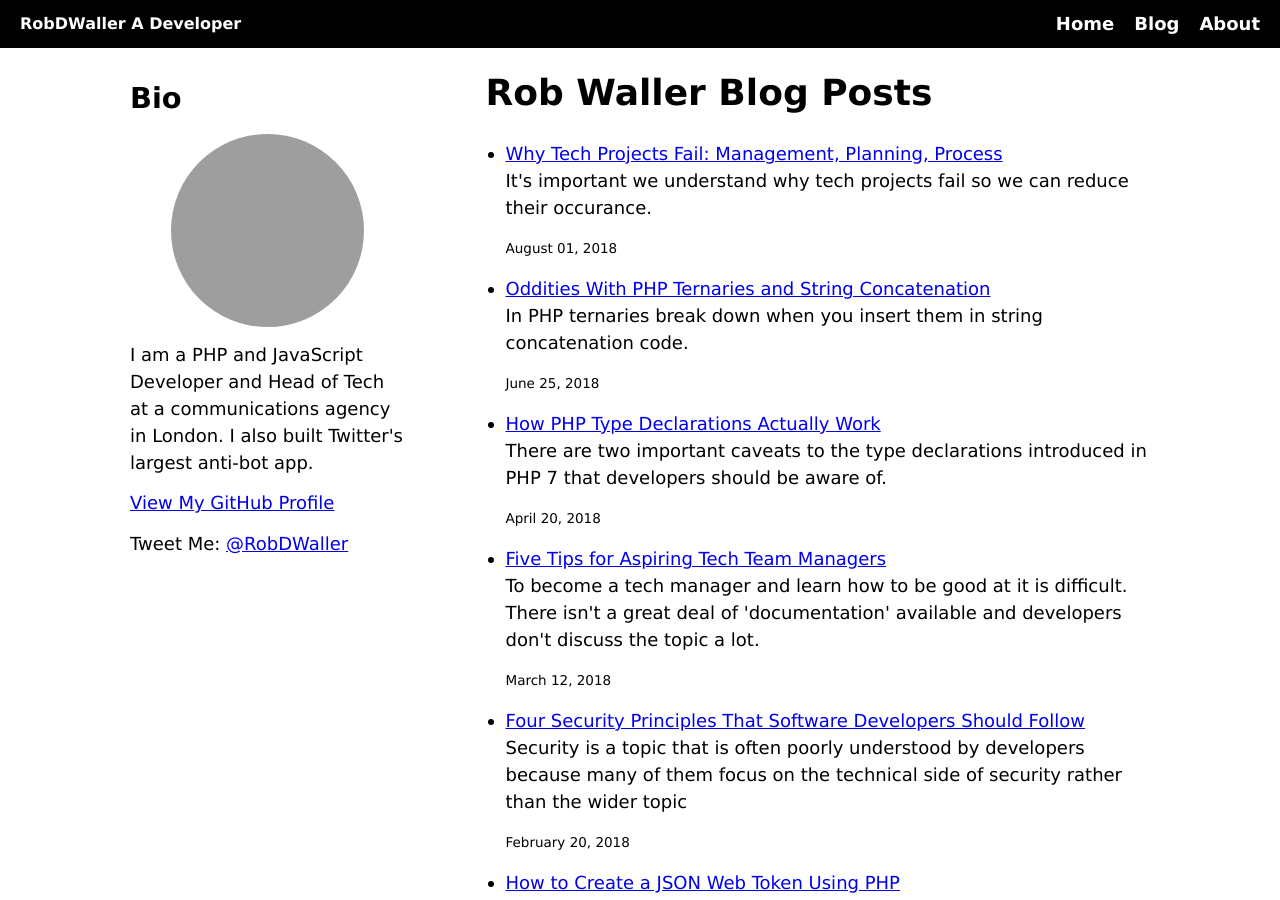
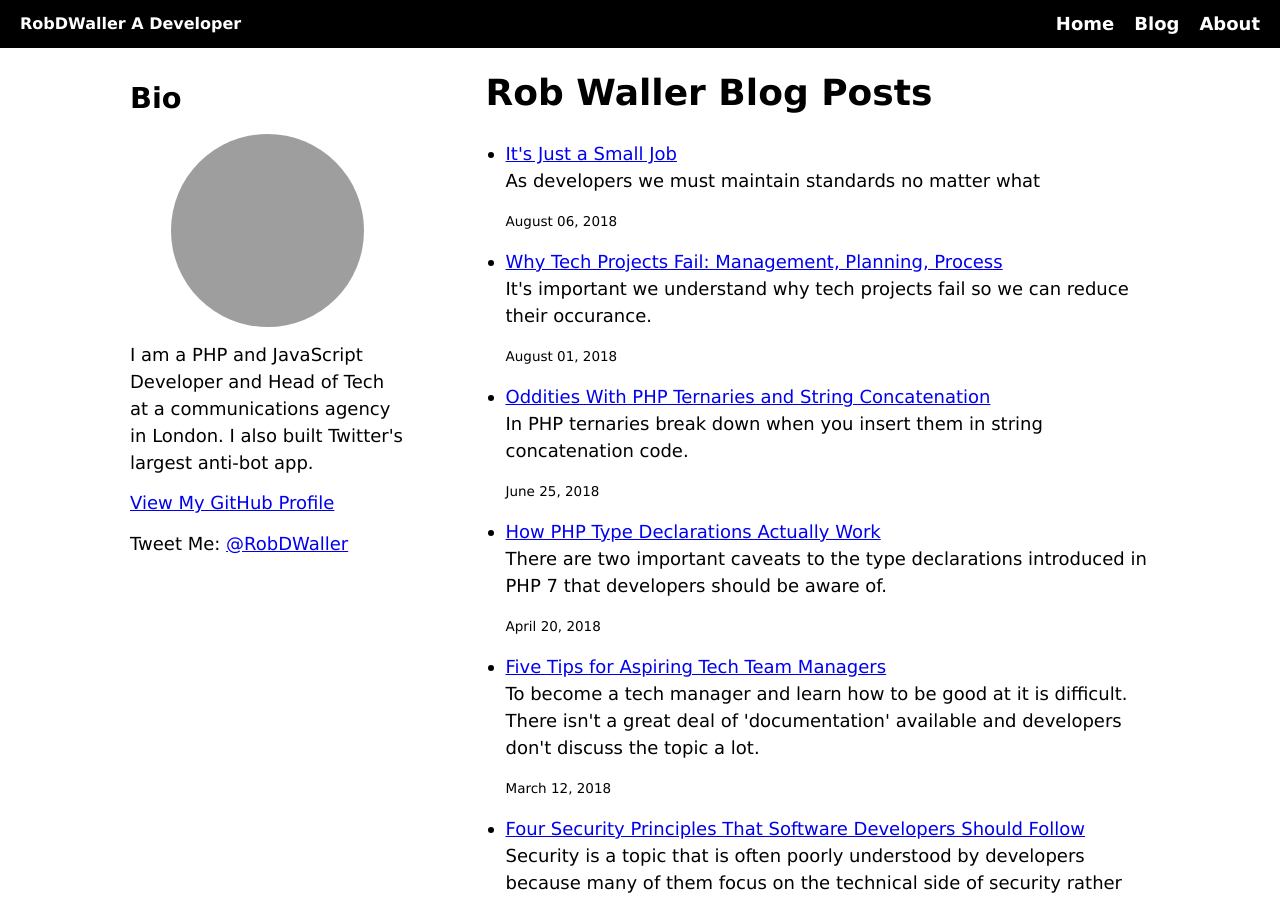
Before and after one commit to RobDWaller/robdwaller.github.io, a Jekyll site: the page built from blog.html, in a window 1280 px wide and 900 px high. Built offline with Jekyll 4.4.1, drawn with Linux system fonts in a browser that asks for light colours; some of the changed lines change nothing that is shown; grey boxes are pictures that could not be loaded.

Commit message:
Finished standards thought post

```diff
--- a/_posts/2018-08-06-just-a-small-job.md
+++ b/_posts/2018-08-06-just-a-small-job.md
@@ -1,16 +1,18 @@
 ---
 layout: post
 title: It's Just a Small Job
-description: ""
-published: false
-tags: []
+description: "As developers we must maintain standards no matter what"
+published: true
+tags: [standards, development]
 ---
-Maintaining standards when writing code can be hard. There are lot's of external pressures fighting against standards: time, financials and clients.
-
-As developers we'll often hear the trope "it's just a small job." This is usually short hand for, "don't worry about tests, principles or documenatation, just write the code."
+Maintaining standards when writing code can be hard. There are lot's of external pressures fighting against standards: time, financials and clients. As developers we'll often hear the trope "it's just a small job." This is usually short hand for, "don't worry about tests, principles or documentation, just write the code."
 
 It's important developers resist this urge to cut corners. We should aim to do the best we can, whether the job is big or small. If we don't we're letting our clients and users down.
 
-Imagine for a moment you're on a plane just before take off and the captain comes on the tannoy. "Ladies and gentleman, today's flight is a short one so we're not going to bother with any pre-flight checks and just get flying..." Would you want to be on that plane, probably not.
+Imagine for a moment you're on a plane before take off and the captain comes on the tannoy:
 
-Standards are important we should maintain them no matter what.
+> "Ladies and gentlemen, today's flight is a short one so we're not going to bother with any pre-flight checks and just get flying..."
+
+Would you want to be on that plane? Probably not I imagine. The aviation industry maintain standards and go through pre-flight checks every time because they're essential to the good running of their industry and customer confidence.
+
+As developers we must maintain standards no matter what for the very same reasons.
```
